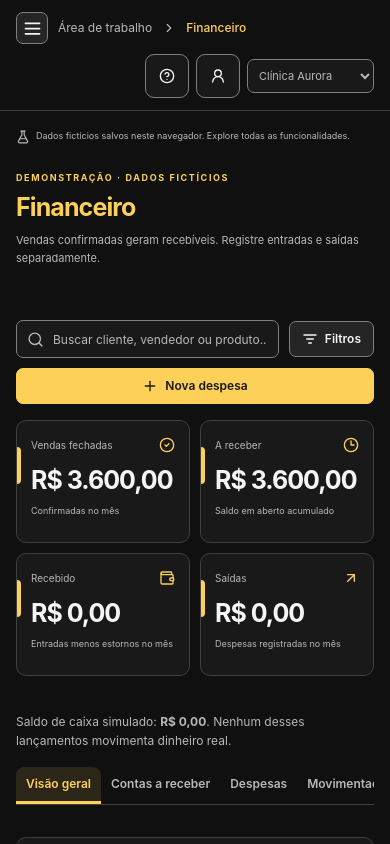
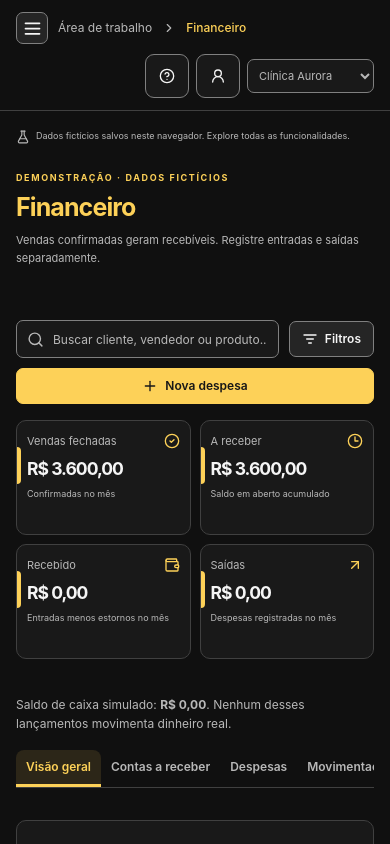
Before and after one commit to pedrobertani/sun7crm, a React (Vite) app: page /demo/financeiro in a window 390 px wide. Built offline with nearby package versions, Linux system fonts and the light colour scheme.

Commit message:
style(finance): cards compactos em grade 2x2 no mobile

```diff
--- a/src/modules/finance/finance.css
+++ b/src/modules/finance/finance.css
@@ -41,3 +41,18 @@
  .finance-toolbar .actions { width:100%; }
  .finance-table { min-width:590px; }
 }
+
+/* Indicadores compactos no telefone: quatro valores visíveis em uma única dobra. */
+@media(max-width:760px) {
+  .finance-page .kpis { display:grid; grid-template-columns:repeat(2,minmax(0,1fr)); gap:9px; }
+  .finance-page .kpi { min-width:0; min-height:115px; padding:12px 10px; }
+  .finance-page .kpi-top { font-size:11px; gap:5px; align-items:flex-start; }
+  .finance-page .kpi-icon svg { width:16px; height:16px; }
+  .finance-page .kpi-value { font-size:clamp(16px,4.5vw,23px); margin-top:8px; overflow-wrap:anywhere; }
+  .finance-page .kpi-foot { font-size:9px; line-height:1.35; }
+  .finance-page .global-filters-actions { flex:1 1 auto; }
+}
+@media(max-width:380px) {
+  .finance-page .kpi { padding:10px 8px; }
+  .finance-page .kpi-value { font-size:16px; }
+}
```
